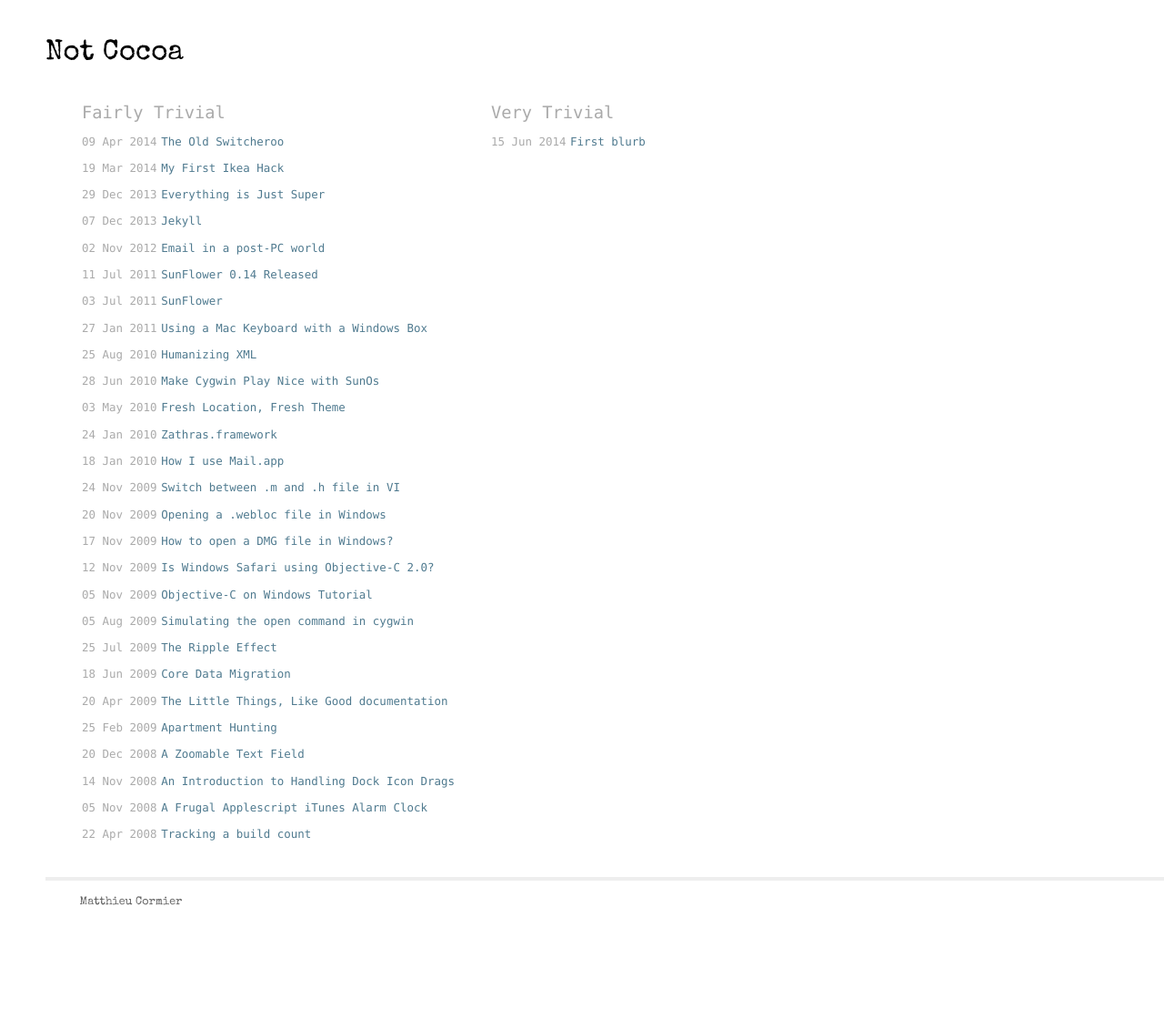
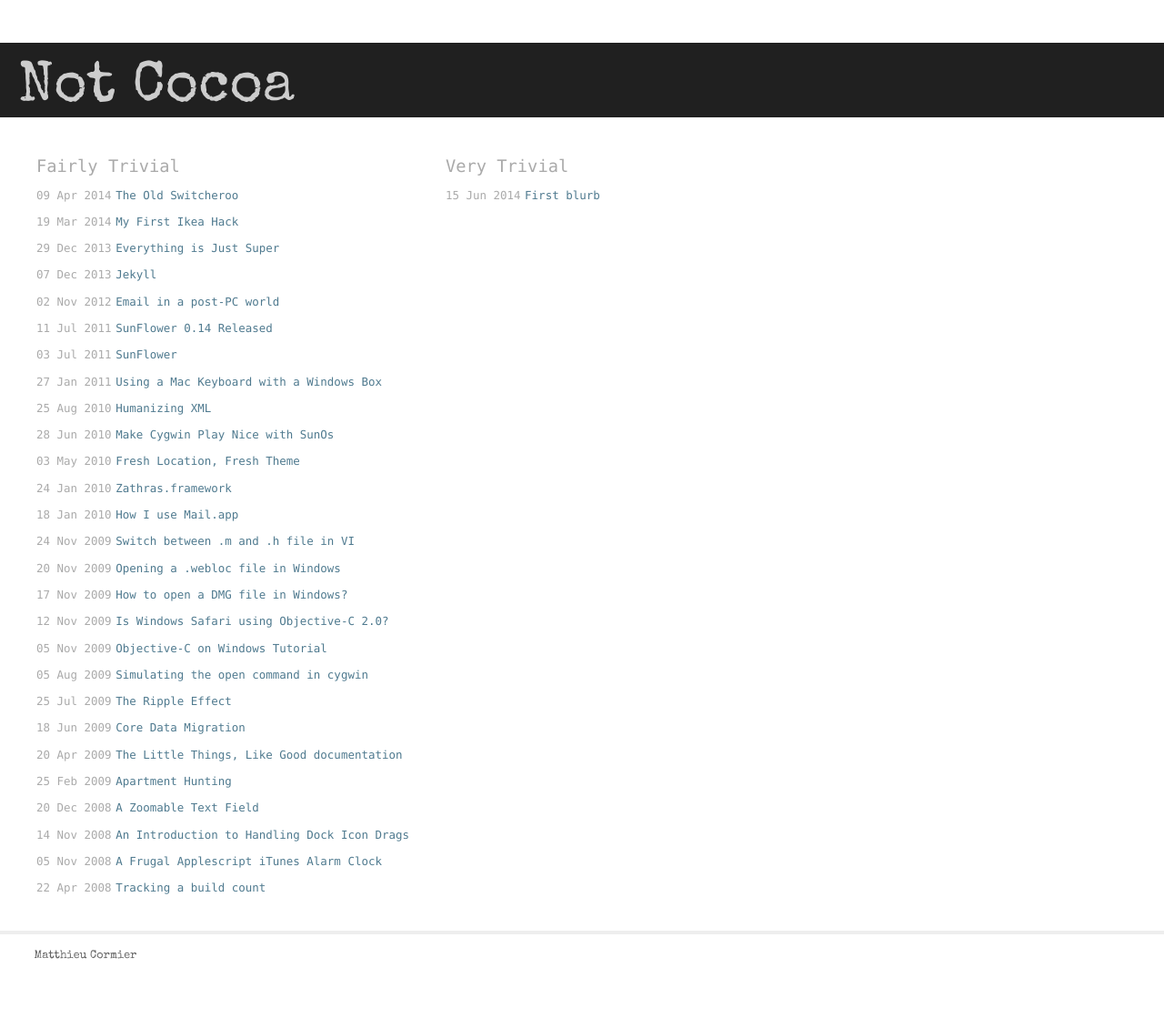
Before and after one commit to mcormier/blog, a Jekyll site: the page built from index.html, in a window 1280 px wide. Shown: the whole page at 91% size. Built offline with Jekyll 4.4.1, drawn with Linux system fonts in a browser that asks for light colours; Markdown is read by kramdown in place of the engine named in the settings; before the commit the page ends 1060 px from its top, so only the background shows below that.

Commit message:
more style tweaks

```diff
--- a/css/main.css
+++ b/css/main.css
@@ -107,10 +107,6 @@ article.skinny > div {
 /*
 /*****************************************************************************/
 
-.toc {
-  padding-left:50px;
-}
-
 .site {
   font-size: 1.2em;
   text-align: justify;
@@ -129,6 +125,15 @@ div.header {
   font-size:2em;
   position: relative;
   margin-bottom:40px;
+}
+
+div.toc div.header {
+  background:rgb(32,32,32);
+  font-size:4em;
+  line-height:1em;
+  color:rgb(205,205,205);
+  padding-top:20px;
+  padding-left:20px;
 }
 
 ul.posts span.category {
```
